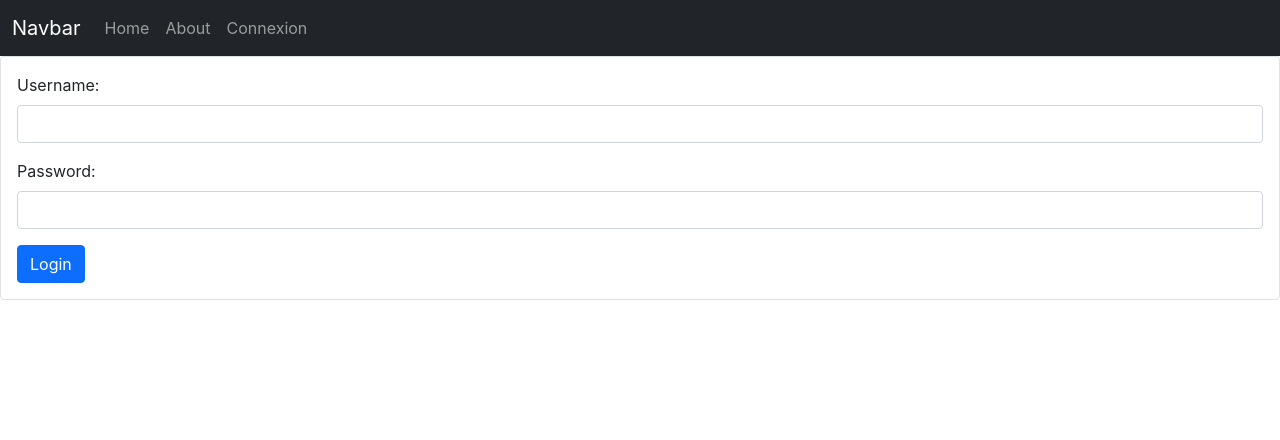
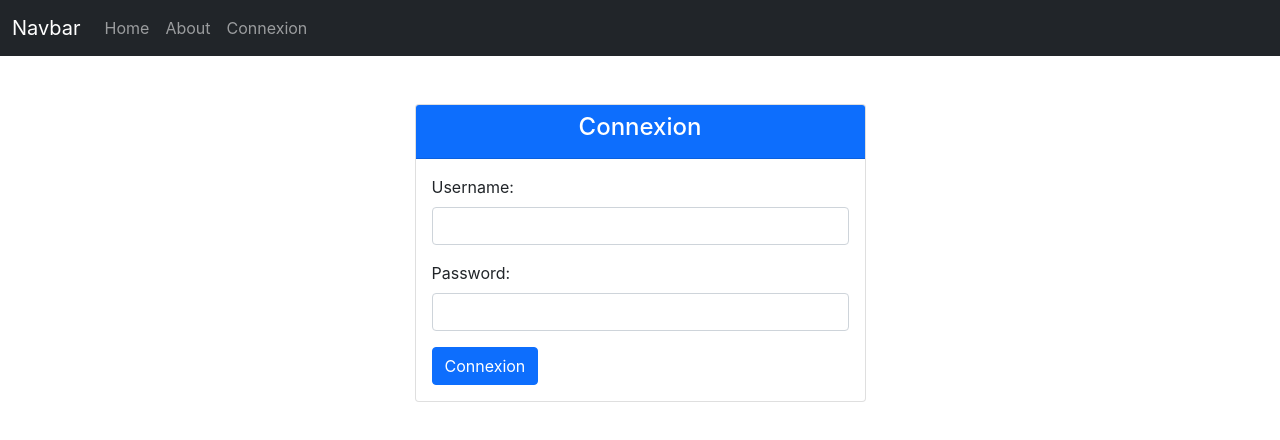
Before and after one commit to Youssefkadri05/gestion-tourisme, a React (Create React App) app in the folder front-end-reactJS/: page /connexion in a window 1280 px wide. Shown: the top 440 px of the page. Built offline with nearby package versions, Linux system fonts and the light colour scheme.

Commit message:
ADD Déconnexion page

```diff
--- a/front-end-reactJS/package.json
+++ b/front-end-reactJS/package.json
@@ -7,6 +7,7 @@
     "@testing-library/react": "^13.4.0",
     "@testing-library/user-event": "^13.5.0",
     "axios": "^1.3.4",
+    "jwt-decode": "^3.1.2",
     "react": "^18.2.0",
     "react-dom": "^18.2.0",
     "react-router-dom": "^6.8.2",
--- a/front-end-reactJS/src/App.js
+++ b/front-end-reactJS/src/App.js
@@ -3,6 +3,10 @@ import { BrowserRouter as Router, Route, Link, Routes } from 'react-router-dom'
 import ConnexionApp from './connexion/ConnexionApp.js';
 import HomeApp from './HomeApp.js';
 import AboutApp from './AboutApp.js';
+import HomeUtilisateur from './utilisateur/HomeUtilisateur';
+import HomeAdmin from './admin/HomeAdmin';
+import DeconnexionApp from './deconnexion/DeconnexionApp';
+import jwt_decode from 'jwt-decode';
 
 class App extends React.Component {
   render() {
@@ -20,18 +24,31 @@ class App extends React.Component {
 
         <Link className="nav-link" to="/">Home</Link >
         <Link className="nav-link" to="/About">About</Link >
+        {localStorage.getItem('token') && jwt_decode(localStorage.getItem('token')).admin === 1 &&
+        <>
+          <Link className="nav-link" to="/compte">Compte</Link >
+          <Link className="nav-link" to="/sorties">Sorties</Link >
+        </>
+        }
+        {localStorage.getItem('token') &&
+        <Link className="nav-link" to="/deconnexion">Déconnexion</Link >
+        }
+        {!localStorage.getItem('token') &&
         <Link className="nav-link" to="/connexion">Connexion</Link >
-
-
+        }
 
       </div>
     </div>
   </div>
 </nav>
+
         <Routes>
           <Route exact path="/" element={<HomeApp />} />
           <Route path="/About" element={<AboutApp />} />
+          <Route path="/homeutilisateur" element={<HomeUtilisateur />} />
+          <Route path="/admin" element={<HomeAdmin />} />
           <Route path="/connexion" element={<ConnexionApp />} />
+          <Route path="/deconnexion" element={<DeconnexionApp />} />
         </Routes>
 
       </Router>
--- /dev/null
+++ b/front-end-reactJS/src/admin/HomeAdmin.js
@@ -0,0 +1,12 @@
+import React from 'react';
+
+function HomeAdmin() {
+  return (
+    <div>
+      <h1>Bienvenue sur la page d'accueil administrateur</h1>
+      <p>Cette page est réservée aux administrateurs.</p>
+    </div>
+  );
+}
+
+export default HomeAdmin;
--- a/front-end-reactJS/src/connexion/ConnexionApp.js
+++ b/front-end-reactJS/src/connexion/ConnexionApp.js
@@ -1,9 +1,13 @@
 import React, { useState } from 'react';
 import axios from 'axios';
+import jwt_decode from 'jwt-decode';
+import { useNavigate } from 'react-router-dom';
 
 function ConnexionApp() {
   const [username, setUsername] = useState('');
   const [password, setPassword] = useState('');
+  const [error, setError] = useState('');
+  const navigate = useNavigate();
 
   const handleSubmit = async (event) => {
     event.preventDefault();
@@ -11,24 +15,28 @@ function ConnexionApp() {
     try {
       const response = await axios.post('http://localhost:8000/api/login', { username, password });
       localStorage.setItem('token', response.data.token);
+      const decodedToken = jwt_decode(response.data.token);
 
-      // Vérifier le token JWT
-      const config = {
-        headers: { Authorization: `Bearer ${response.data.token}` }
-      };
-      const verifyResponse = await axios.get('http://localhost:8000/api/protected', config);
-      console.log(verifyResponse.data);
-
-      // Afficher un message de succès
-      alert("Bienvenue !");
+      if (decodedToken.admin === 1) {
+        navigate('/admin');
+      } else {
+        navigate('/homeutilisateur');
+      }
     } catch (error) {
-      // Afficher un message d'erreur
-      alert("Username ou mot de passe est incorrect!");
+      setError('Username ou mot de passe incorrect');
     }
   };
 
   return (
-    <form onSubmit={handleSubmit} className="p-3 border rounded">
+    <div className="container mt-5">
+      <div className="row justify-content-center">
+        <div className="col-md-6 col-lg-5">
+          <div className="card">
+            <div className="card-header bg-primary text-white text-center">
+              <h4>Connexion</h4>
+            </div>
+            <div className="card-body">
+              <form onSubmit={handleSubmit}>
                 <div className="mb-3">
                   <label htmlFor="username" className="form-label">Username:</label>
                   <input type="text" className="form-control" id="username" value={username} onChange={(event) => setUsername(event.target.value)} />
@@ -37,8 +45,14 @@ function ConnexionApp() {
                   <label htmlFor="password" className="form-label">Password:</label>
                   <input type="password" className="form-control" id="password" value={password} onChange={(event) => setPassword(event.target.value)} />
                 </div>
-      <button type="submit" className="btn btn-primary">Login</button>
+                {error && <div className="alert alert-danger">{error}</div>}
+                <button type="submit" className="btn btn-primary">Connexion</button>
               </form>
+            </div>
+          </div>
+        </div>
+      </div>
+    </div>
   );
 }
 
--- /dev/null
+++ b/front-end-reactJS/src/deconnexion/DeconnexionApp.js
@@ -0,0 +1,31 @@
+import React from 'react';
+import { useNavigate } from 'react-router-dom';
+
+function DeconnexionApp() {
+  const navigate = useNavigate();
+
+  const handleLogout = () => {
+    localStorage.removeItem('token');
+    navigate('/');
+  };
+
+  return (
+    <div className="container mt-5">
+      <div className="row justify-content-center">
+        <div className="col-md-6 col-lg-5">
+          <div className="card">
+            <div className="card-header bg-danger text-white text-center">
+              <h4>Déconnexion</h4>
+            </div>
+            <div className="card-body">
+              <p>Êtes-vous sûr de vouloir vous déconnecter?</p>
+              <button className="btn btn-danger" onClick={handleLogout}>Déconnexion</button>
+            </div>
+          </div>
+        </div>
+      </div>
+    </div>
+  );
+}
+
+export default DeconnexionApp;
--- /dev/null
+++ b/front-end-reactJS/src/utilisateur/HomeUtilisateur.js
@@ -0,0 +1,12 @@
+import React from 'react';
+
+function HomeUtilisateur() {
+  return (
+    <div>
+      <h1>Bienvenue sur la page d'accueil utilisateur</h1>
+      <p>Cette page est réservée aux utilisateurs.</p>
+    </div>
+  );
+}
+
+export default HomeUtilisateur;
```
Also changed, not shown: 1 other file (tests, documents, lock files or other folders). Lines whose indentation alone changed are shown as unchanged.
